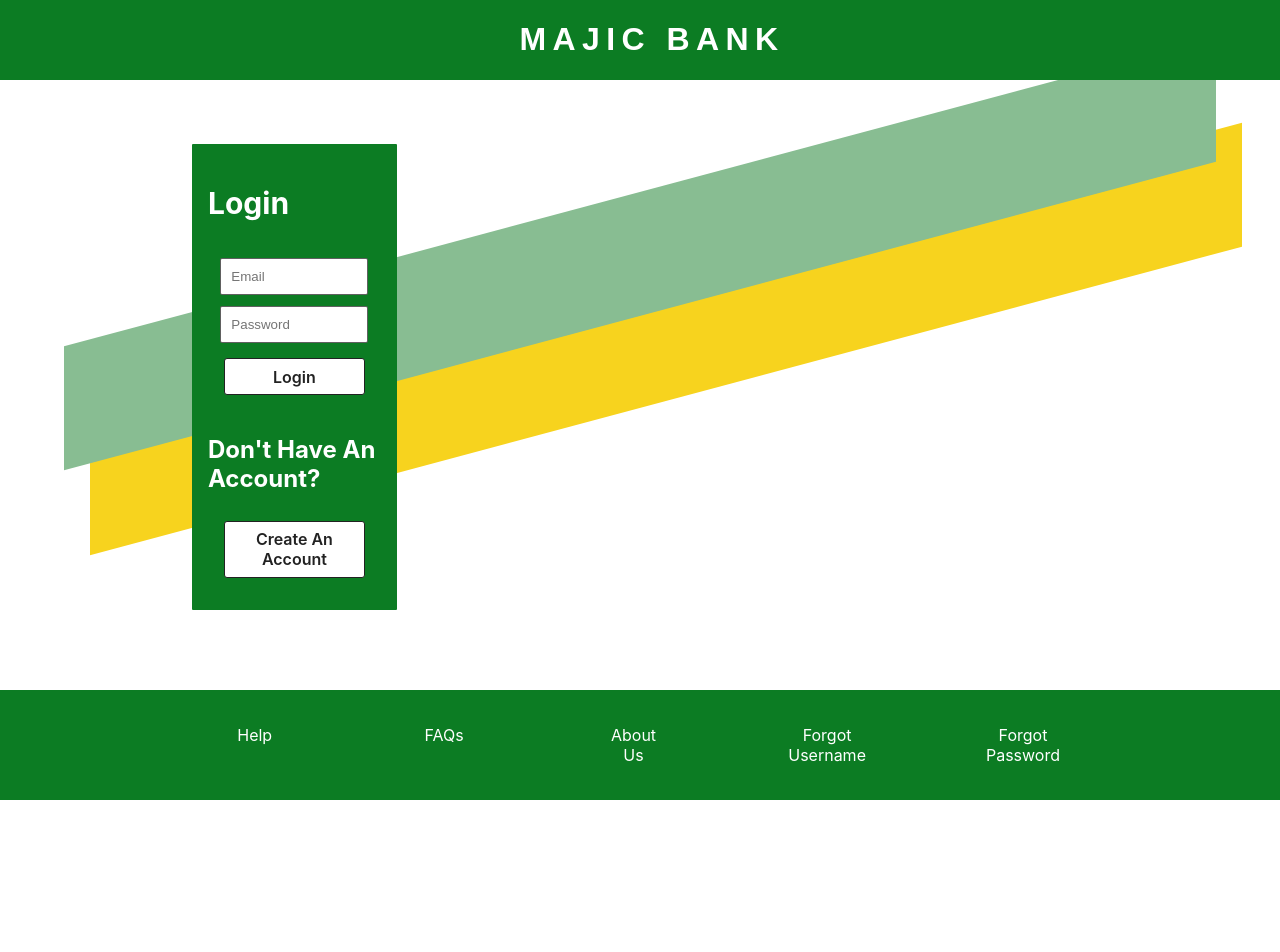
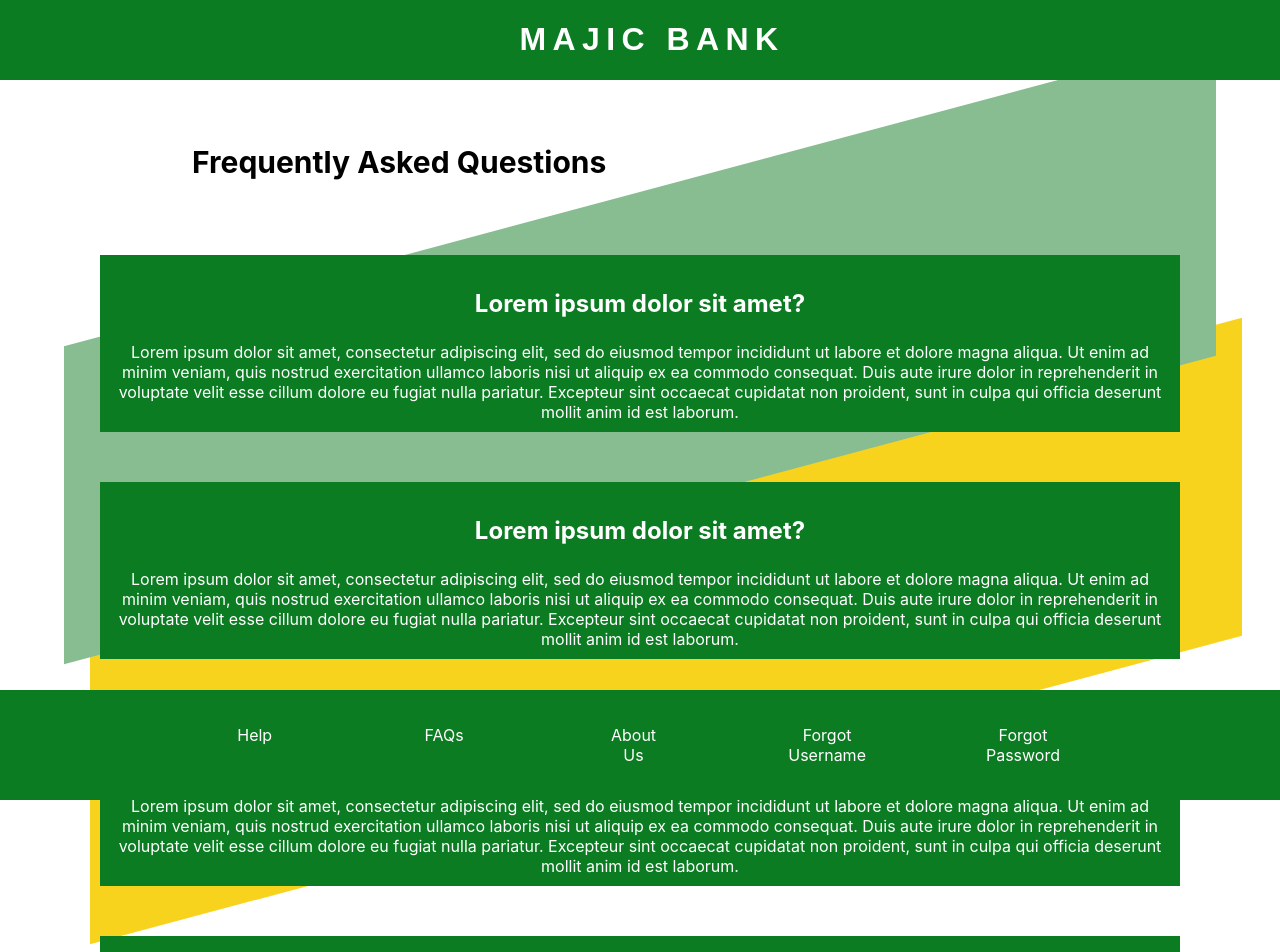
Before and after one commit to 221024-Java-React/Group-2-Project-3, a React (Create React App) app in the folder frontend/banking-application/: page /faqs in a window 1280 px wide. Shown: the top 952 px of the page. Before the commit the page ends 810 px from the top, so only its background shows below. Built offline with nearby package versions, Linux system fonts and the light colour scheme.

Commit message:
Added Components

```diff
--- a/frontend/banking-application/src/App.tsx
+++ b/frontend/banking-application/src/App.tsx
@@ -12,12 +12,18 @@ import ResetPW from "./Components/ResetPW/ResetPW";
 import RetrieveUsername from "./Components/RetrieveUsername/RetrieveUsername";
 import AccountPage from "./Components/AccountPage/AccountPage";
 import LoanRequestPage from "./Components/LoanRequestPage/LoanRequestPage";
+import Help from "./Components/Help/Help";
+import About from "./Components/About/About";
+import FAQ from "./Components/FAQ/FAQ";
 
 function App() {
   const { loggedInUser } = useContext(AuthContext);
 
   return (
-    <Routes>
+      <Routes>
+          <Route path="/help" element={<Help />} />
+          <Route path="/faqs" element={<FAQ />} />
+          <Route path="/about" element={<About />} />
       {loggedInUser.id !== -1 && (
         <>
           <Route path="/" element={<Home />} />
@@ -37,7 +43,7 @@ function App() {
           <Route path="/retrieve" element={<RetrieveUsername />} />
           <Route path="*" element={<Login />} />
         </>
-      )}
+          )}
     </Routes>
   );
 }
--- /dev/null
+++ b/frontend/banking-application/src/Components/About/About.tsx
@@ -0,0 +1,38 @@
+import Background from '../Background/Background';
+import Navigation from '../Navigation/Navigation';
+import Footer from '../Footer/Footer';
+
+import '../AccountCard/AccountCard.css';
+
+const About = () => {
+
+	return (
+		<div className="page">
+			<Background />
+			<Navigation />
+			<div className="">
+				<div className="flex-container">
+					<div className="flex-item">
+						<h2>About Us</h2>
+						<p className="description">Lorem ipsum dolor sit amet, consectetur adipiscing elit,
+							sed do eiusmod tempor incididunt ut labore et dolore magna aliqua.
+							Ut enim ad minim veniam, quis nostrud exercitation ullamco laboris nisi ut aliquip ex ea commodo consequat.
+							Duis aute irure dolor in reprehenderit in voluptate velit esse cillum dolore eu fugiat nulla pariatur.
+							Excepteur sint occaecat cupidatat non proident, sunt in culpa qui officia deserunt mollit anim id est laborum.
+							Lorem ipsum dolor sit amet, consectetur adipiscing elit, sed do eiusmod tempor incididunt ut labore et dolore magna aliqua.
+							Ut enim ad minim veniam, quis nostrud exercitation ullamco laboris nisi ut aliquip ex ea commodo consequat.
+							Duis aute irure dolor in reprehenderit in voluptate velit esse cillum dolore eu fugiat nulla pariatur.
+							Excepteur sint occaecat cupidatat non proident, sunt in culpa qui officia deserunt mollit anim id est laborum.
+							Lorem ipsum dolor sit amet, consectetur adipiscing elit, sed do eiusmod tempor incididunt ut labore et dolore magna aliqua.
+							Ut enim ad minim veniam, quis nostrud exercitation ullamco laboris nisi ut aliquip ex ea commodo consequat.
+							Duis aute irure dolor in reprehenderit in voluptate velit esse cillum dolore eu fugiat nulla pariatur.
+							Excepteur sint occaecat cupidatat non proident, sunt in culpa qui officia deserunt mollit anim id est laborum.</p>
+					</div>
+				</div>
+			</div>
+			<Footer />
+		</div>
+	);
+};
+
+export default About;
--- a/frontend/banking-application/src/Components/AccountCard/AccountCard.css
+++ b/frontend/banking-application/src/Components/AccountCard/AccountCard.css
@@ -8,6 +8,18 @@
   /* font-size: 30px; */
   text-align: center;
   margin: 50px;
+}
+
+.flex-column-container {
+    display: flex;
+    flex-direction: column;
+    /* font-size: 30px; */
+    text-align: center;
+    margin: 50px;
+  }
+
+.description {
+    font-size: 1.4em;
 }
 
 h3 {
--- /dev/null
+++ b/frontend/banking-application/src/Components/FAQ/FAQ.tsx
@@ -0,0 +1,65 @@
+import Background from '../Background/Background';
+import Navigation from '../Navigation/Navigation';
+import Footer from '../Footer/Footer';
+
+import '../AccountCard/AccountCard.css';
+
+const FAQ = () => {
+
+	return (
+		<div className="page">
+			<Background />
+			<Navigation />
+			<div className="content">
+				<h2>Frequently Asked Questions</h2>
+			</div>
+			<div className="flex-column-container">
+				<div className="flex-item">
+					<h3>Lorem ipsum dolor sit amet?</h3>
+					<p>Lorem ipsum dolor sit amet, consectetur adipiscing elit, sed do eiusmod tempor incididunt ut labore et dolore magna aliqua.
+						Ut enim ad minim veniam, quis nostrud exercitation ullamco laboris nisi ut aliquip ex ea commodo consequat.
+						Duis aute irure dolor in reprehenderit in voluptate velit esse cillum dolore eu fugiat nulla pariatur.
+						Excepteur sint occaecat cupidatat non proident, sunt in culpa qui officia deserunt mollit anim id est laborum.</p>
+				</div>
+				<div className="flex-item">
+					<h3>Lorem ipsum dolor sit amet?</h3>
+					<p>Lorem ipsum dolor sit amet, consectetur adipiscing elit, sed do eiusmod tempor incididunt ut labore et dolore magna aliqua.
+						Ut enim ad minim veniam, quis nostrud exercitation ullamco laboris nisi ut aliquip ex ea commodo consequat.
+						Duis aute irure dolor in reprehenderit in voluptate velit esse cillum dolore eu fugiat nulla pariatur.
+						Excepteur sint occaecat cupidatat non proident, sunt in culpa qui officia deserunt mollit anim id est laborum.</p>
+				</div>
+				<div className="flex-item">
+					<h3>Lorem ipsum dolor sit amet?</h3>
+					<p>Lorem ipsum dolor sit amet, consectetur adipiscing elit, sed do eiusmod tempor incididunt ut labore et dolore magna aliqua.
+						Ut enim ad minim veniam, quis nostrud exercitation ullamco laboris nisi ut aliquip ex ea commodo consequat.
+						Duis aute irure dolor in reprehenderit in voluptate velit esse cillum dolore eu fugiat nulla pariatur.
+						Excepteur sint occaecat cupidatat non proident, sunt in culpa qui officia deserunt mollit anim id est laborum.</p>
+				</div>
+				<div className="flex-item">
+					<h3>Lorem ipsum dolor sit amet?</h3>
+					<p>Lorem ipsum dolor sit amet, consectetur adipiscing elit, sed do eiusmod tempor incididunt ut labore et dolore magna aliqua.
+						Ut enim ad minim veniam, quis nostrud exercitation ullamco laboris nisi ut aliquip ex ea commodo consequat.
+						Duis aute irure dolor in reprehenderit in voluptate velit esse cillum dolore eu fugiat nulla pariatur.
+						Excepteur sint occaecat cupidatat non proident, sunt in culpa qui officia deserunt mollit anim id est laborum.</p>
+				</div>
+				<div className="flex-item">
+					<h3>Lorem ipsum dolor sit amet?</h3>
+					<p>Lorem ipsum dolor sit amet, consectetur adipiscing elit, sed do eiusmod tempor incididunt ut labore et dolore magna aliqua.
+						Ut enim ad minim veniam, quis nostrud exercitation ullamco laboris nisi ut aliquip ex ea commodo consequat.
+						Duis aute irure dolor in reprehenderit in voluptate velit esse cillum dolore eu fugiat nulla pariatur.
+						Excepteur sint occaecat cupidatat non proident, sunt in culpa qui officia deserunt mollit anim id est laborum.</p>
+				</div>
+				<div className="flex-item">
+					<h3>Lorem ipsum dolor sit amet?</h3>
+					<p>Lorem ipsum dolor sit amet, consectetur adipiscing elit, sed do eiusmod tempor incididunt ut labore et dolore magna aliqua.
+						Ut enim ad minim veniam, quis nostrud exercitation ullamco laboris nisi ut aliquip ex ea commodo consequat.
+						Duis aute irure dolor in reprehenderit in voluptate velit esse cillum dolore eu fugiat nulla pariatur.
+						Excepteur sint occaecat cupidatat non proident, sunt in culpa qui officia deserunt mollit anim id est laborum.</p>
+				</div>
+			</div>
+			<Footer />
+		</div>
+	);
+};
+
+export default FAQ;
--- /dev/null
+++ b/frontend/banking-application/src/Components/Help/Help.tsx
@@ -0,0 +1,38 @@
+import Background from '../Background/Background';
+import Navigation from '../Navigation/Navigation';
+import Footer from '../Footer/Footer';
+
+import '../AccountCard/AccountCard.css';
+
+const Help = () => {
+
+	return (
+		<div className="page">
+			<Background />
+			<Navigation />
+			<div className="">
+				<div className="flex-container">
+					<div className="flex-item">
+						<h2>Help</h2>
+						<p className="description">Lorem ipsum dolor sit amet, consectetur adipiscing elit,
+							sed do eiusmod tempor incididunt ut labore et dolore magna aliqua.
+							Ut enim ad minim veniam, quis nostrud exercitation ullamco laboris nisi ut aliquip ex ea commodo consequat.
+							Duis aute irure dolor in reprehenderit in voluptate velit esse cillum dolore eu fugiat nulla pariatur.
+							Excepteur sint occaecat cupidatat non proident, sunt in culpa qui officia deserunt mollit anim id est laborum.
+							Lorem ipsum dolor sit amet, consectetur adipiscing elit, sed do eiusmod tempor incididunt ut labore et dolore magna aliqua.
+							Ut enim ad minim veniam, quis nostrud exercitation ullamco laboris nisi ut aliquip ex ea commodo consequat.
+							Duis aute irure dolor in reprehenderit in voluptate velit esse cillum dolore eu fugiat nulla pariatur.
+							Excepteur sint occaecat cupidatat non proident, sunt in culpa qui officia deserunt mollit anim id est laborum.
+							Lorem ipsum dolor sit amet, consectetur adipiscing elit, sed do eiusmod tempor incididunt ut labore et dolore magna aliqua.
+							Ut enim ad minim veniam, quis nostrud exercitation ullamco laboris nisi ut aliquip ex ea commodo consequat.
+							Duis aute irure dolor in reprehenderit in voluptate velit esse cillum dolore eu fugiat nulla pariatur.
+							Excepteur sint occaecat cupidatat non proident, sunt in culpa qui officia deserunt mollit anim id est laborum.</p>
+					</div>
+				</div>
+			</div>
+			<Footer />
+		</div>
+	);
+};
+
+export default Help;
```
